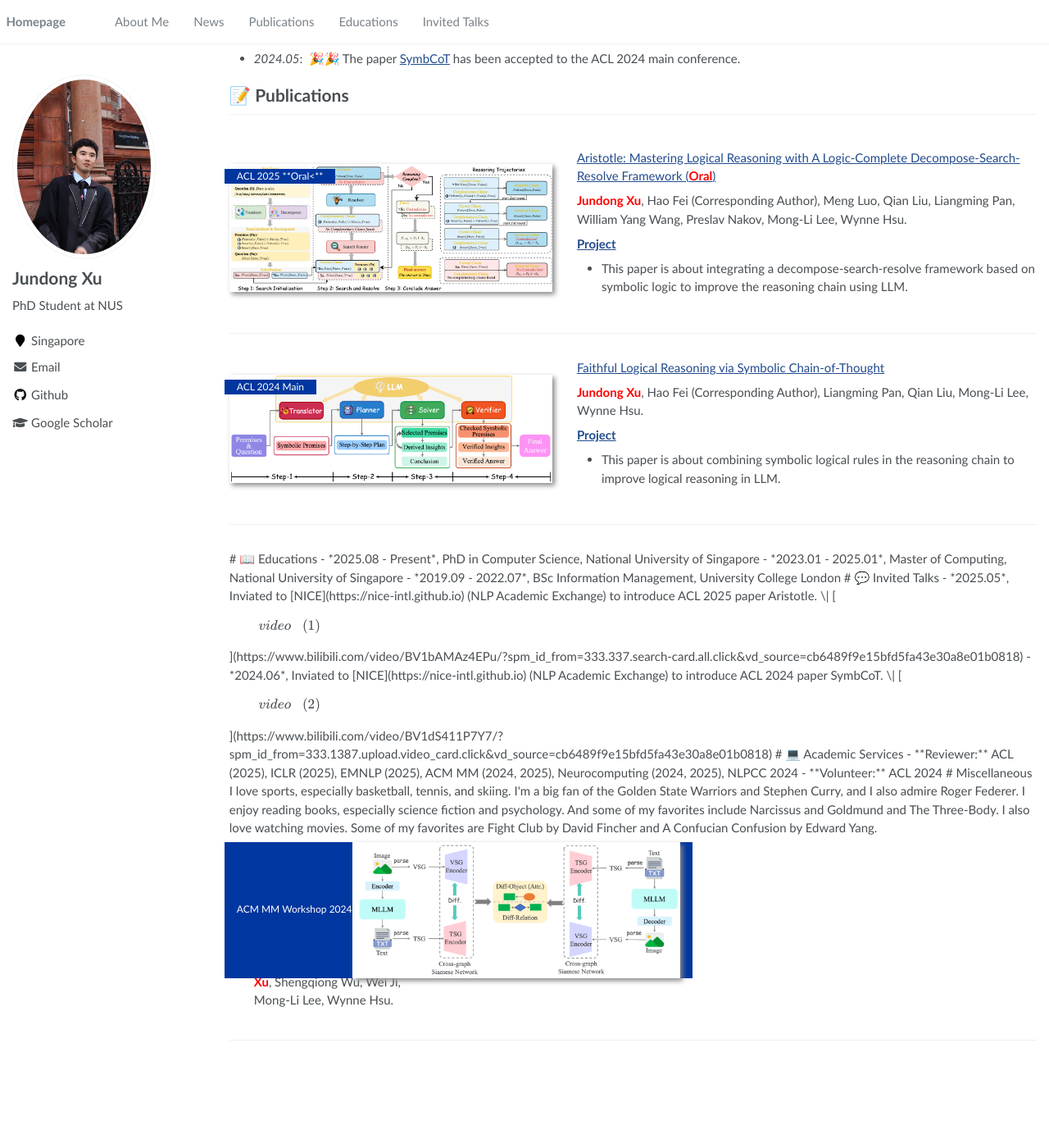
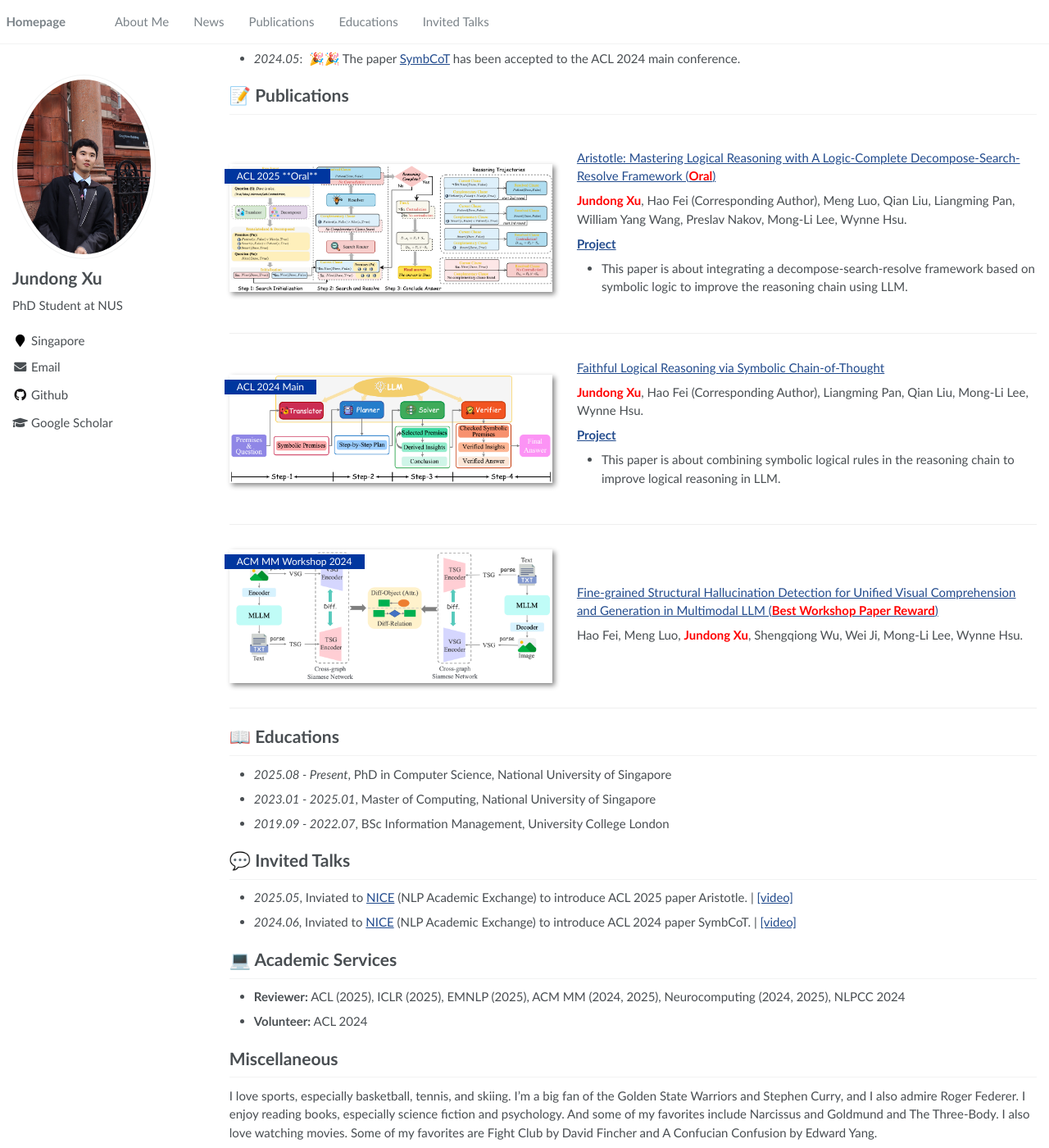
Before and after one commit to Aiden0526/aiden0526.github.io, a Jekyll site: the page built from _pages/about.md, in a window 1280 px wide and 1400 px high, scrolled down 550 px. Shown: the whole window at 82% size. Built offline with Jekyll 4.4.1, drawn with Linux system fonts in a browser that asks for light colours; formulas are drawn with MathJax 3; before the commit the page ends 1819 px from its top, so only the background shows below that.

Commit message:
Update about.md

```diff
--- a/_pages/about.md
+++ b/_pages/about.md
@@ -41,7 +41,7 @@ I actively seek interdisciplinary collaborations and welcome discussions with re
 
 # 📝 Publications
 
-<div class='paper-box'><div class='paper-box-image'><div><div class="badge">ACL 2025 **Oral<**</div><img src='images/aristotle_framework.png' alt="sym" width="100%"></div></div>
+<div class='paper-box'><div class='paper-box-image'><div><div class="badge">ACL 2025 **Oral**</div><img src='images/aristotle_framework.png' alt="sym" width="100%"></div></div>
 <div class='paper-box-text' markdown="1">
 
 [Aristotle: Mastering Logical Reasoning with A Logic-Complete Decompose-Search-Resolve Framework (**<span style="color:red">Oral</span>**)](https://arxiv.org/abs/2412.16953)
@@ -67,7 +67,7 @@ I actively seek interdisciplinary collaborations and welcome discussions with re
 </div>
 
 
-<div class='paper-box'><div class='paper-box-image'><div><div class="badge">ACM MM Workshop 2024<img src='images/acm_framework.png' alt="sym" width="100%"></div></div>
+<div class='paper-box'><div class='paper-box-image'><div><div class="badge">ACM MM Workshop 2024</div><img src='images/acm_framework.png' alt="sym" width="100%"></div></div>
 <div class='paper-box-text' markdown="1">
 
 [Fine-grained Structural Hallucination Detection for Unified Visual Comprehension and Generation in Multimodal LLM (**<span style="color:red">Best Workshop Paper Reward</span>**)](https://dl.acm.org/doi/pdf/10.1145/3689090.3689388)
```
